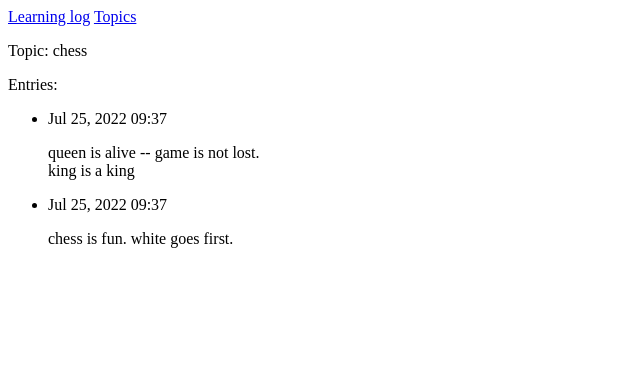
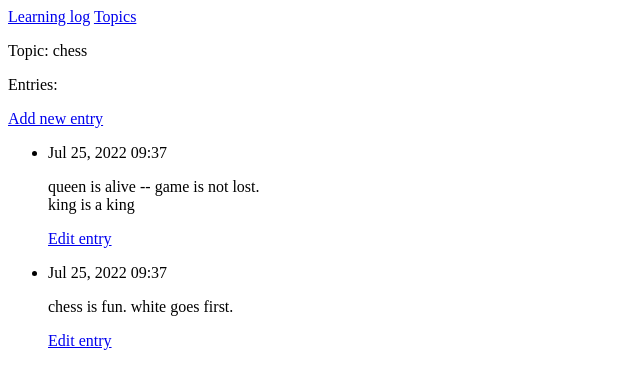
Before and after one commit to SoZINmaX/GitHub_Django_book, a Django app: page /topics/1/ in a window 1280 px wide. Shown: the top 389 px of the page, without its empty margins (0-640 px from the left). Run offline with Django 4.2, Linux system fonts and the light colour scheme; data comes from the database, SQL or seed files in the repository; both versions use the stored data as it was after the commit.

Commit message:
added entre edit, new entry by user

```diff
--- a/learning_logs/templates/learning_logs/topic.html
+++ b/learning_logs/templates/learning_logs/topic.html
@@ -4,11 +4,17 @@
 <p>Topic: {{ topic }}</p>
 
 <p>Entries:</p>
+<p>
+    <a href="{% url 'learning_logs:new_entry' topic.id %}">Add new entry</a>
+</p>
 <ul>
     {% for entry in entries %}
         <li>
             <p>{{ entry.date_added|date:'M d, Y H:i' }}</p>
             <p>{{ entry.text|linebreaks }}</p>
+            <p>
+                <a href="{% url 'learning_logs:edit_entry' entry.id %}">Edit entry</a>
+            </p>
         </li>
     {% empty %}
         <li>There are no entries for this topic yet.</li>
--- a/learning_logs/templates/learning_logs/topics.html
+++ b/learning_logs/templates/learning_logs/topics.html
@@ -12,4 +12,7 @@
             <li>No topics have been added yet</li>
         {% endfor %}
     </ul>
+
+    <a href="{% url 'learning_logs:new_topic' %}">Add a new Topic</a>
+
 {% endblock content %}
--- a/learning_logs/urls.py
+++ b/learning_logs/urls.py
@@ -8,4 +8,7 @@ urlpatterns = [
     path('', views.index, name='index'),
     path('topics/', views.topics, name='topics'),
     path('topics/<int:topic_id>/', views.topic, name='topic'),
+    path('new_topic/', views.new_topic, name='new_topic'),
+    path('new_entry/<int:topic_id>/', views.new_entry, name='new_entry'),
+    path('edit_entry/<int:entry_id>/', views.edit_entry, name='edit_entry'),
     ]
--- a/learning_logs/views.py
+++ b/learning_logs/views.py
@@ -1,5 +1,6 @@
-from django.shortcuts import render
-from .models import Topic
+from django.shortcuts import render, redirect
+from .models import Topic, Entry
+from .forms import EntryForm, TopicForm
 
 def index(request):
     return render(request, "learning_logs/index.html")
@@ -16,3 +17,53 @@ def topic(request, topic_id):
                'entries': entries
                }
     return render(request, 'learning_logs/topic.html', context)
+
+def new_topic(request):
+    if request.method != 'POST':
+        #no data was sent, create empty form
+        form = TopicForm()
+    else:
+        # sent POST, manage data
+        form = TopicForm(data=request.POST)
+        if form.is_valid():
+            form.save()
+            return redirect('learning_logs:topics')
+
+    #show empty or invalid form
+    context = {'form': form}
+    return render(request, 'learning_logs/new_topic.html', context)
+
+def new_entry(request, topic_id):
+    ''' Add new entry to a particular Topic'''
+    topic = Topic.objects.get(id=topic_id)
+    if request.method != 'POST':
+        #no data was sent, create empty form
+        form = EntryForm()
+    else:
+        # sent POST, manage data
+        form = EntryForm(data=request.POST)
+        if form.is_valid():
+            new_entry = form.save(commit=False)
+            new_entry.topic = topic
+            new_entry.save()
+            return redirect('learning_logs:topic', topic_id=topic_id)
+
+    #show empty or invalid form
+    context = {'topic': topic, 'form': form}
+    return render(request, 'learning_logs/new_entry.html', context)
+
+def edit_entry(request, entry_id):
+    '''Edit an existing entry.'''
+    entry = Entry.objects.get(id=entry_id)
+    topic = entry.topic
+    if request.method != 'POST':
+        #initial request, pre-fill form with the current entry.
+        form = EntryForm(instance=entry)
+    else:
+        # sent POST, process data
+        form = EntryForm(instance=entry, data=request.POST)
+        if form.is_valid():
+            form.save()
+            return redirect('learning_logs:topic', topic_id=topic.id)
+    context = {'entry': entry, 'topic': topic, 'form':form}
+    return render(request, 'learning_logs/edit_entry.html', context)
```
Also changed, not shown: learning_logs/forms.py (added, +16 -0 lines), learning_logs/templates/learning_logs/edit_entry.html (added, +15 -0 lines), learning_logs/templates/learning_logs/new_entry.html (added, +15 -0 lines), learning_logs/templates/learning_logs/new_topic.html (added, +12 -0 lines), db.sqlite3.
